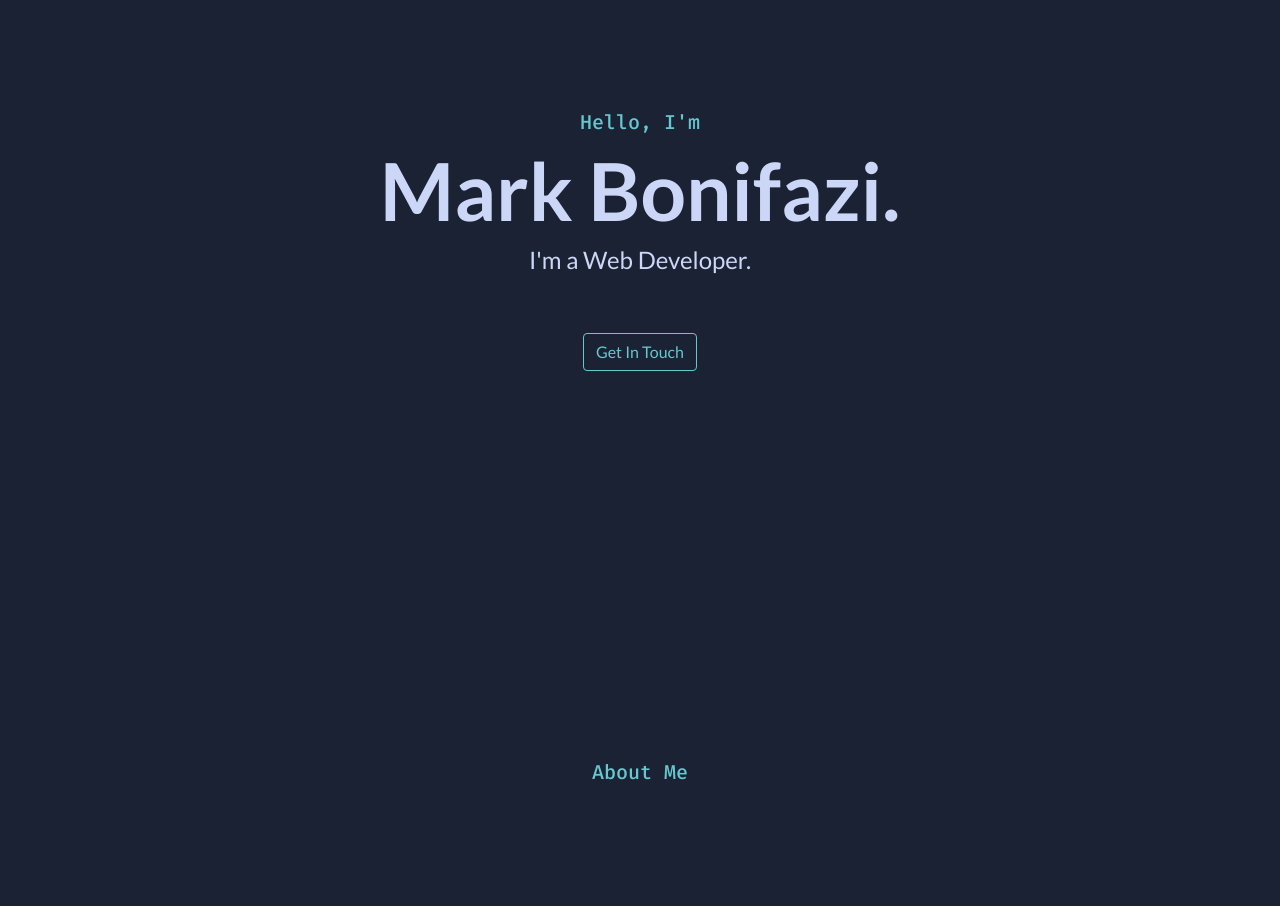
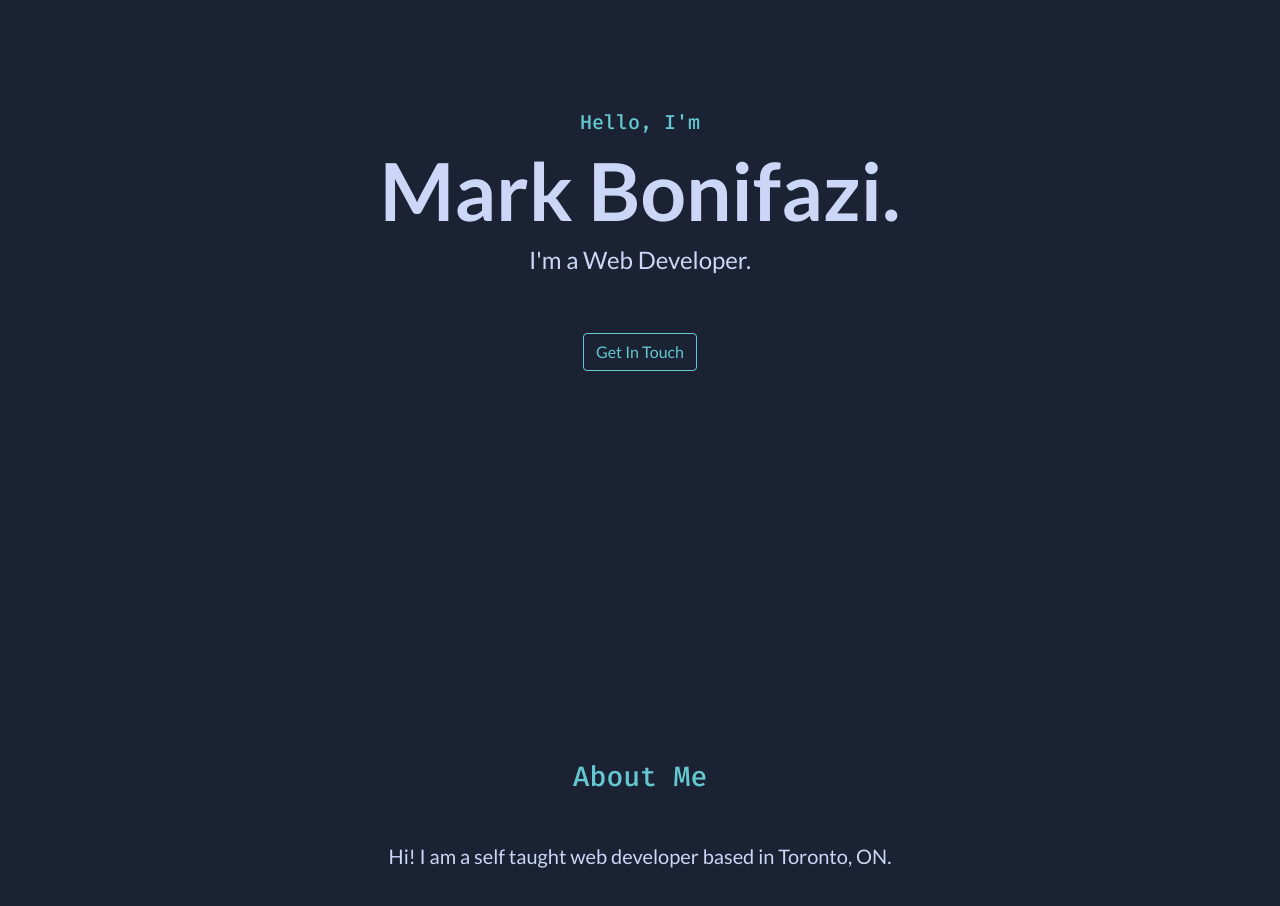
Before and after one commit to mrligz/markbonifazi, a plain HTML site: page index.html in a window 1280 px wide. Shown: the part 90-996 px from the top of the page. Drawn offline with nearby package versions, Linux system fonts and the light colour scheme.

Commit message:
portfolio

```diff
--- a/index.html
+++ b/index.html
@@ -64,7 +64,8 @@
     <section id="about">
       <div class="container-lg about">
         <div class="about-text">
-          <h5>About Me</h5>
+          <h3 class="title">About Me</h3>
+          <h5 class="aboutText">Hi! I am a self taught web developer based in Toronto, ON.</h5>
         </div>
       </div>
     </section>
--- a/main.js
+++ b/main.js
@@ -30,5 +30,5 @@ $('.navbar-nav>li>a').on('click', function(){
 
 // navbar scroll animation
 $(window).scroll(function () {
-$('.customNavbar').toggleClass('scrolled', $(this).scrollTop() > 300);
+$('.customNavbar').toggleClass('scrolled', $(this).scrollTop() > 40);
 })
--- a/styles.css
+++ b/styles.css
@@ -110,7 +110,7 @@ img:hover {
   font-family: 'Lato', sans-serif;
 }
 
-h5 {
+h5, h3 {
   color: #65c8d0;
   font-family: "Fira Code"
 }
@@ -148,7 +148,7 @@ h6 {
 
   h1 {
     font-size: 40px;
-    font-weight: 600;
+    font-weight: 700;
   }
 
   .navbar-brand img {
@@ -171,3 +171,11 @@ h6 {
 #about {
   height: 700px;
 }
+
+.title {}
+
+.aboutText {
+  margin-top: 50px;
+  color: rgb(204, 214, 246);
+  font-family: "Lato", sans serif;
+}
```
